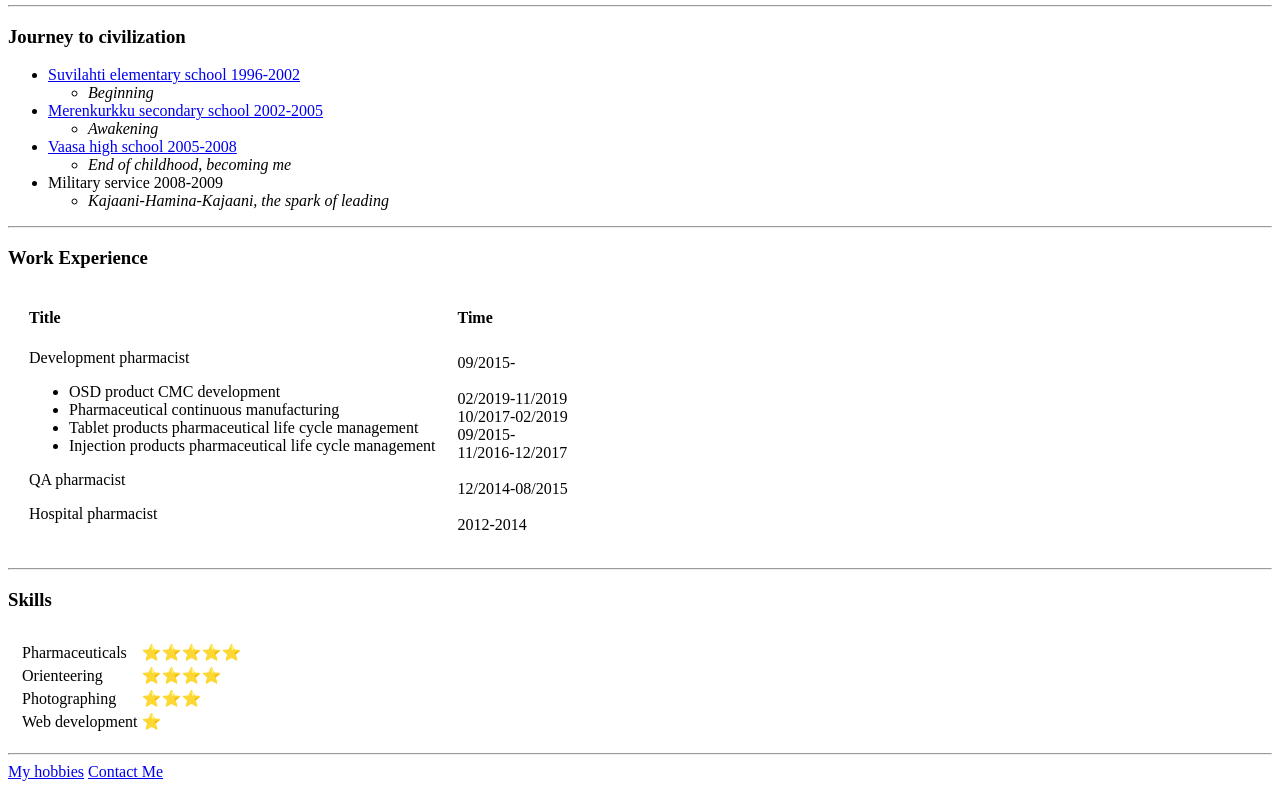
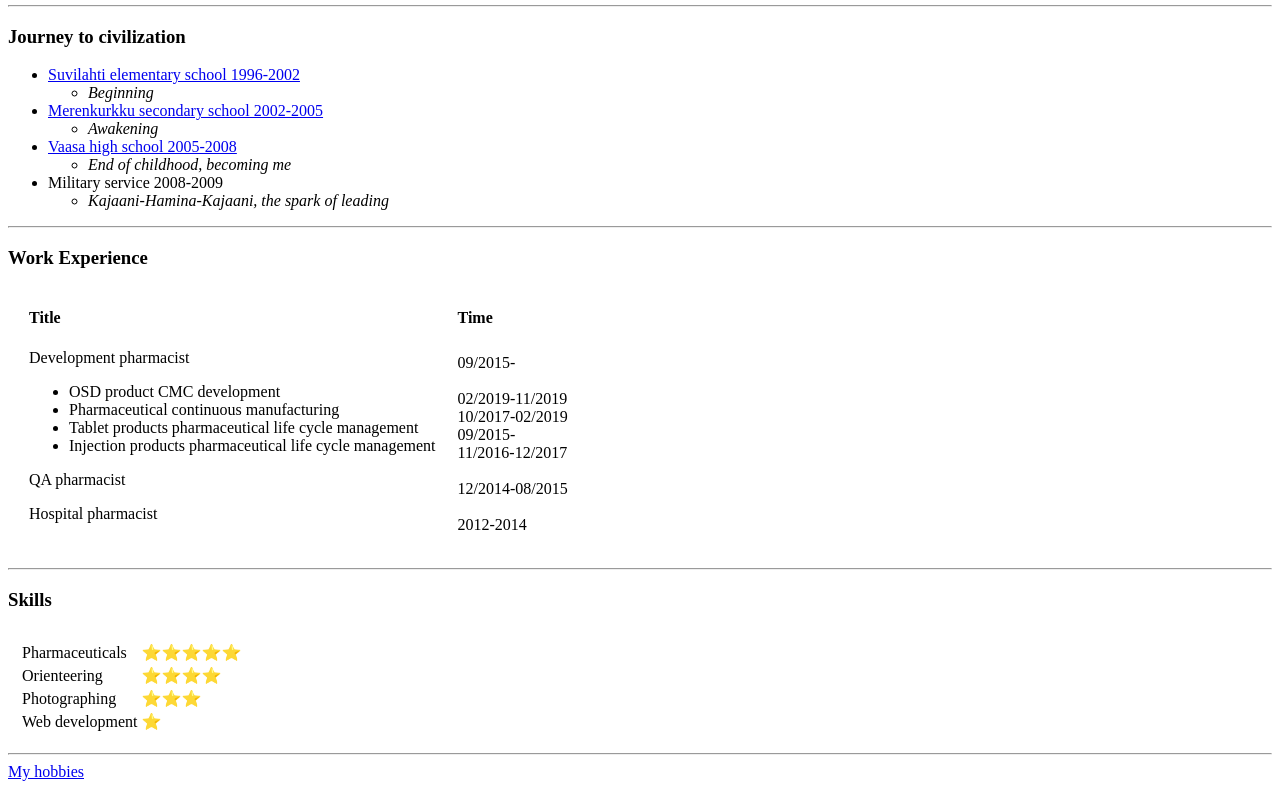
Before and after one commit to eeroml/cv, a plain HTML site: page index.html in a window 1280 px wide. Shown: the part 397-1186 px from the top of the page. Drawn offline with Linux system fonts and the light colour scheme.

Commit message:
Update index.html

```diff
--- a/index.html
+++ b/index.html
@@ -104,7 +104,7 @@
 
   <hr>
   <a href="Hobbies.html">My hobbies</a>
-  <a href="index.html">Contact Me</a>
+
 </body>
 
 </html>
```
